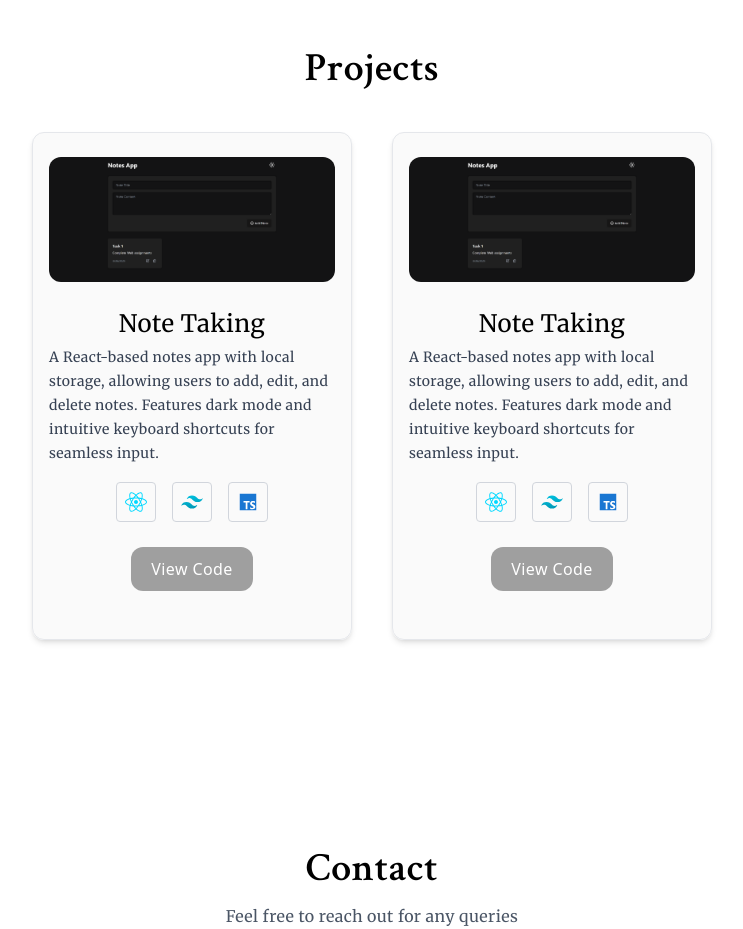
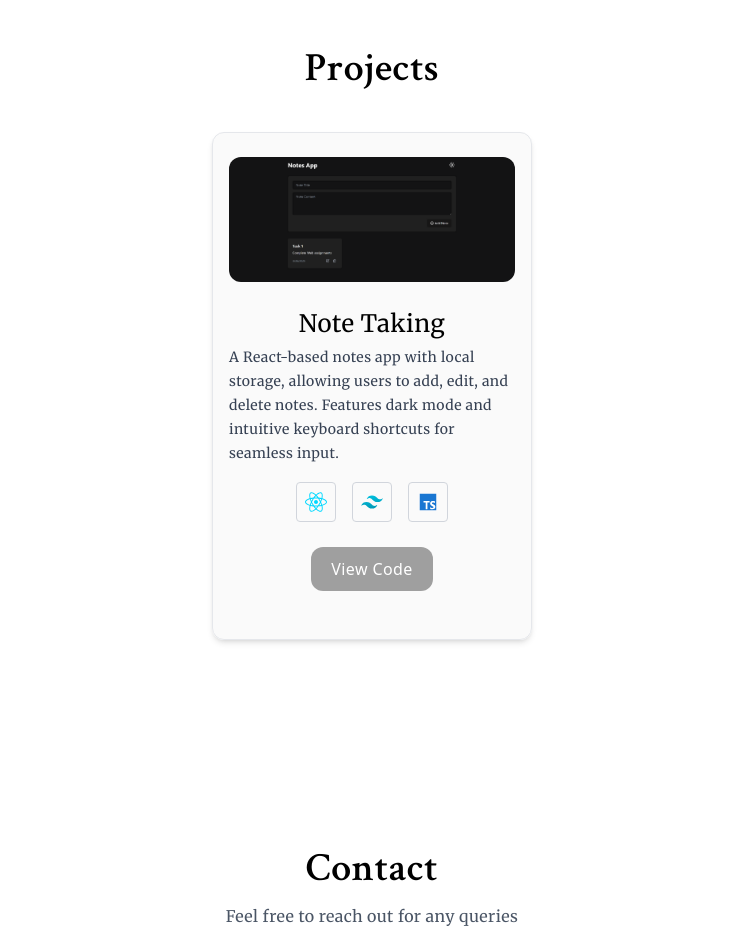
Before and after one commit to varshithpilli/portfolio, a Next.js app: page / in a window 1280 px wide. Shown: the part 2320-3249 px from the top of the page, without its empty margins (268-1011 px from the left). Built offline with nearby package versions, Linux system fonts and the light colour scheme.

Commit message:
changes-final

```diff
--- a/app/components/Projects.tsx
+++ b/app/components/Projects.tsx
@@ -20,17 +20,6 @@ const Projects: React.FC = () => {
           ]}
           codeLink='https://github.com/varshithpilli/notes-app'
           />
-        <ProjectCard
-          image={assets.notes_app}
-          title='Note Taking'
-          desc='A React-based notes app with local storage, allowing users to add, edit, and delete notes. Features dark mode and intuitive keyboard shortcuts for seamless input.'
-          techStack={[
-            assets.react,
-            assets.tailwind,
-            assets.ts
-          ]}
-          codeLink='https://github.com/varshithpilli/notes-app'
-          />
 
       </div>
     </div>
```
